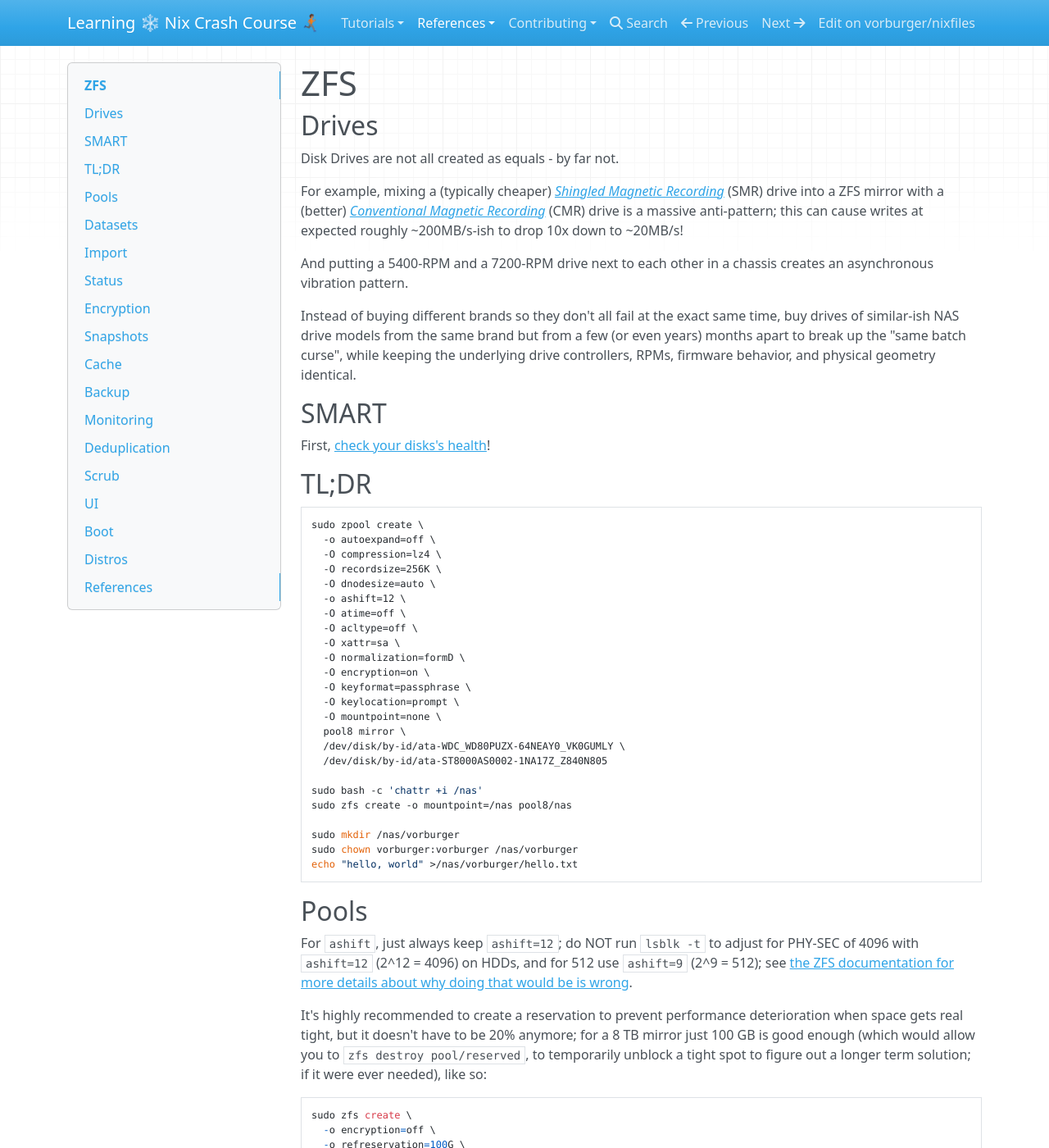
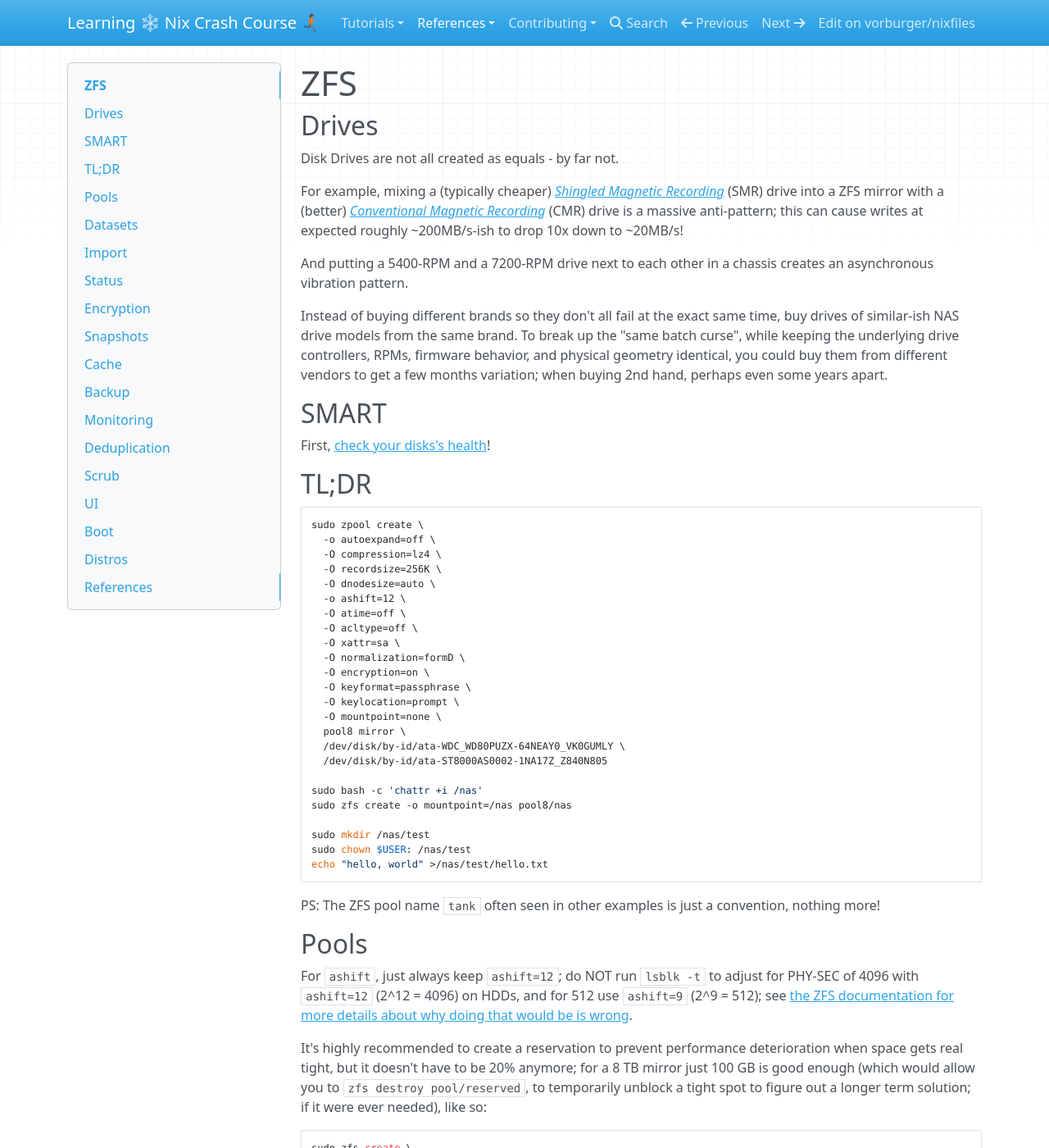
Before and after one commit to vorburger/nixfiles, an MkDocs documentation site: the page built from docs/docs/reference/zfs.md, in a window 1280 px wide and 1400 px high. Shown: the whole window at 82% size. Built offline with MkDocs 1.6.1, drawn with Linux system fonts in a browser that asks for light colours; nearby versions of some CDN libraries; some of the changed text lies outside the part shown.

Commit message:
docs: Improve ZFS 'same batch curse' blurb

```diff
--- a/docs/docs/reference/zfs.md
+++ b/docs/docs/reference/zfs.md
@@ -10,9 +10,9 @@ this can cause writes at expected roughly ~200MB/s-ish to drop 10x down to ~20MB
 
 And putting a 5400-RPM and a 7200-RPM drive next to each other in a chassis creates an asynchronous vibration pattern.
 
-Instead of buying different brands so they don't all fail at the exact same time, buy drives of similar-ish NAS drive
-models from the same brand but from a few (or even years) months apart to break up the "same batch curse", while keeping
-the underlying drive controllers, RPMs, firmware behavior, and physical geometry identical.
+Instead of buying different brands so they don't all fail at the exact same time, buy drives of similar-ish NAS drive models from the same brand.
+To break up the "same batch curse", while keeping the underlying drive controllers, RPMs, firmware behavior, and physical geometry identical,
+you could buy them from different vendors to get a few months variation; when buying 2nd hand, perhaps even some years apart.
 
 ## SMART
 
@@ -41,9 +41,11 @@ First, [check your disks's health](smart.md)!
     sudo bash -c 'chattr +i /nas'
     sudo zfs create -o mountpoint=/nas pool8/nas
 
-    sudo mkdir /nas/vorburger
-    sudo chown vorburger:vorburger /nas/vorburger
-    echo "hello, world" >/nas/vorburger/hello.txt
+    sudo mkdir /nas/test
+    sudo chown $USER: /nas/test
+    echo "hello, world" >/nas/test/hello.txt
+
+PS: The ZFS pool name `tank` often seen in other examples is just a convention, nothing more!
 
 ## Pools
 
```
Also changed, not shown: other parts of docs/docs/reference/zfs.md (+0 -2 lines).
